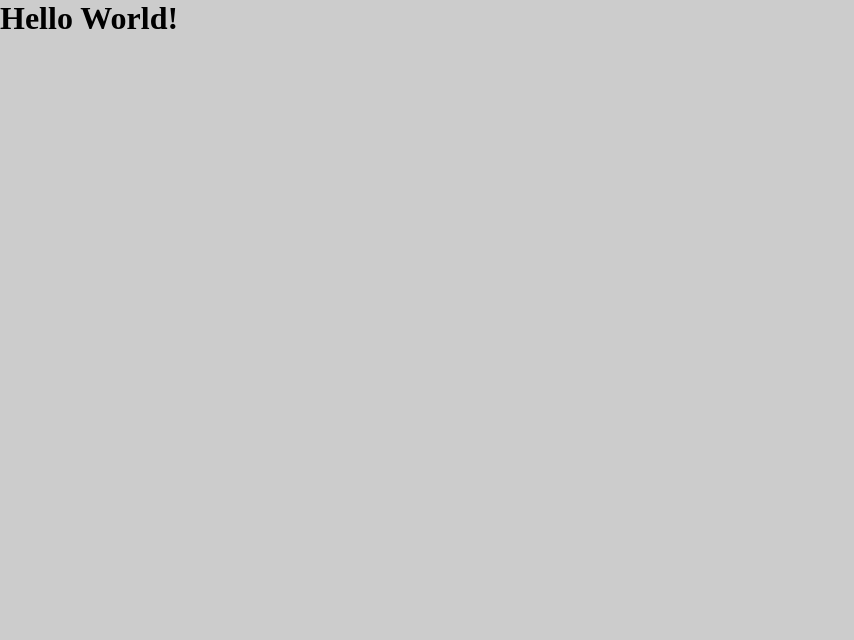
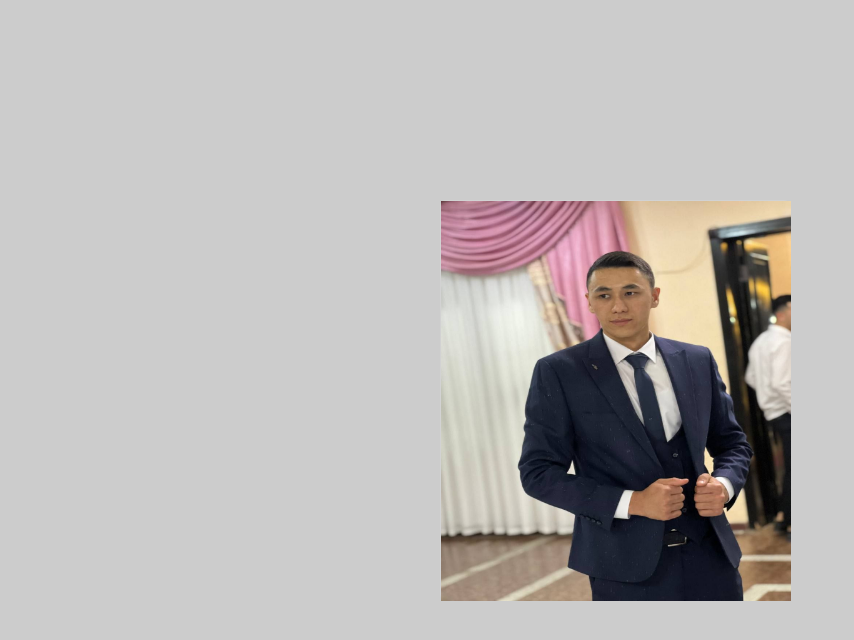
Before and after one commit to YaKuBoVO/independent, a plain HTML site: page index.html in a window 1280 px wide. Shown: the whole page, without its empty margins (0-854 px from the left). Drawn offline with nearby package versions, Linux system fonts and the light colour scheme.

Commit message:
Pashti xammasi tayyor

```diff
--- a/index.html
+++ b/index.html
@@ -4,10 +4,26 @@
    <meta charset="UTF-8">
    <meta http-equiv="X-UA-Compatible" content="IE=edge">
    <meta name="viewport" content="width=device-width, initial-scale=1.0">
+   <link rel="stylesheet" href="https://cdn.jsdelivr.net/npm/bootstrap-icons@1.10.2/font/bootstrap-icons.css" integrity="sha384-b6lVK+yci+bfDmaY1u0zE8YYJt0TZxLEAFyYSLHId4xoVvsrQu3INevFKo+Xir8e" crossorigin="anonymous">
+   <link href="https://cdn.jsdelivr.net/npm/bootstrap@5.2.3/dist/css/bootstrap.min.css" rel="stylesheet" integrity="sha384-rbsA2VBKQhggwzxH7pPCaAqO46MgnOM80zW1RWuH61DGLwZJEdK2Kadq2F9CUG65" crossorigin="anonymous">
    <link rel="stylesheet" href="style/style.css">
    <title>independent</title>
 </head>
 <body>
-   <h1>Hello World!</h1>
+   <div class="card">
+      <div class="front"><img src="img/photo_2023-04-03_22-41-44.jpg" alt="image" width="350" height="400"></div>
+   <div class="back">
+      <div class="detals">
+         <h2>Yakubov Otabek <br> <span>Senior Developer</span></h2>
+         <div class="socual-icons">
+            <a href="#"><i class="bi bi-facebook"></i></a>
+            <a href="#"><i class="bi bi-twitter"></i></a>
+            <a href="#"><i class="bi bi-google"></i></a>
+            <a href="#"><i class="bi bi-linkedin"></i></a>
+            <a href="#"><i class="bi bi-instagram"></i></a>
+         </div>
+      </div>
+   </div>
+</div>
 </body>
 </html>
--- a/style/style.css
+++ b/style/style.css
@@ -2,9 +2,96 @@
    padding: 0;
    margin: 0;
    box-sizing: border-box;
-   overflow-x: hidden;
+   /*overflow-x: hidden;*/
 }
 
 body{
    background-color: #ccc;
 }
+
+.card {
+   width: 350px;
+   height: 400px;
+   position: absolute;
+   margin-top: -200px;
+   margin-left: -200px;
+   top: 50%;
+   left: 50%;
+   transform-style: preserve-3d;
+   perspective: 600px;
+   transition: .5s;
+}
+.card .front {
+   position: absolute;
+   top: 0;
+   left: 0;
+   width: 100%;
+   height: 100%;
+   backface-visibility: hidden;
+   transform: rotateX(0deg);
+   transition: .5s;
+}
+.card:hover .front {
+   transform: rotateX(-180deg);
+}
+.card:hover .back{
+   transform: rotateX(0deg);
+}
+.back {
+   position: absolute;
+   top: 0;
+   left: 0;
+   width: 100%;
+   height: 100%;
+   background-color: #000;
+   backface-visibility: hidden;
+   transform: rotateX(180deg);
+   transition: .5s;
+}
+.back .detals {
+   position: absolute;
+   top: 50%;
+   left: 0;
+   transform: translateY(-50%);
+   width: 100%;
+   text-align: center;
+}
+.socual-icons a .bi {
+   line-height: 35px;
+}
+
+h2 {
+   font-size: 25px;
+   color: #fff;
+}
+h2 span {
+   font-size: 20px;
+}
+
+.socual-icons {
+   padding: 15px 0;
+}
+.socual-icons a {
+   display: inline-block;
+   width: 35px;
+   height: 35px;
+   border-radius: 50%;
+   background-color: #262626;
+   color: #fff;
+   text-align: center;
+   text-decoration: none;
+   transition: .5s;
+}
+.socual-icons a:hover {
+   background-color: rgb(247, 115, 115);
+}
+
+.back::before {
+   content: '';
+   position: absolute;
+   top: 0;
+   left: 50%;
+   width: 100%;
+   height: 100%;
+   background-color: #00000000;
+}
```
Also changed, not shown: img/photo_2023-04-03_22-41-44.jpg (added).
